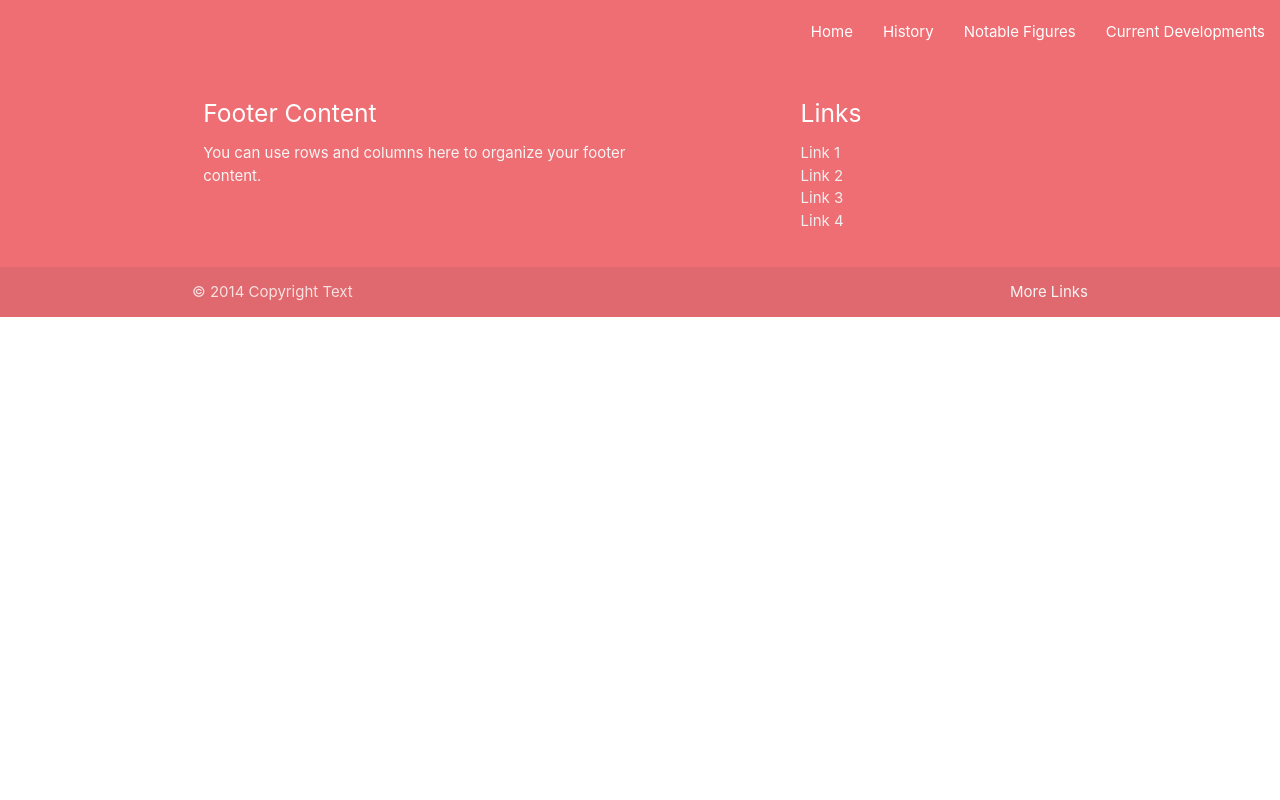
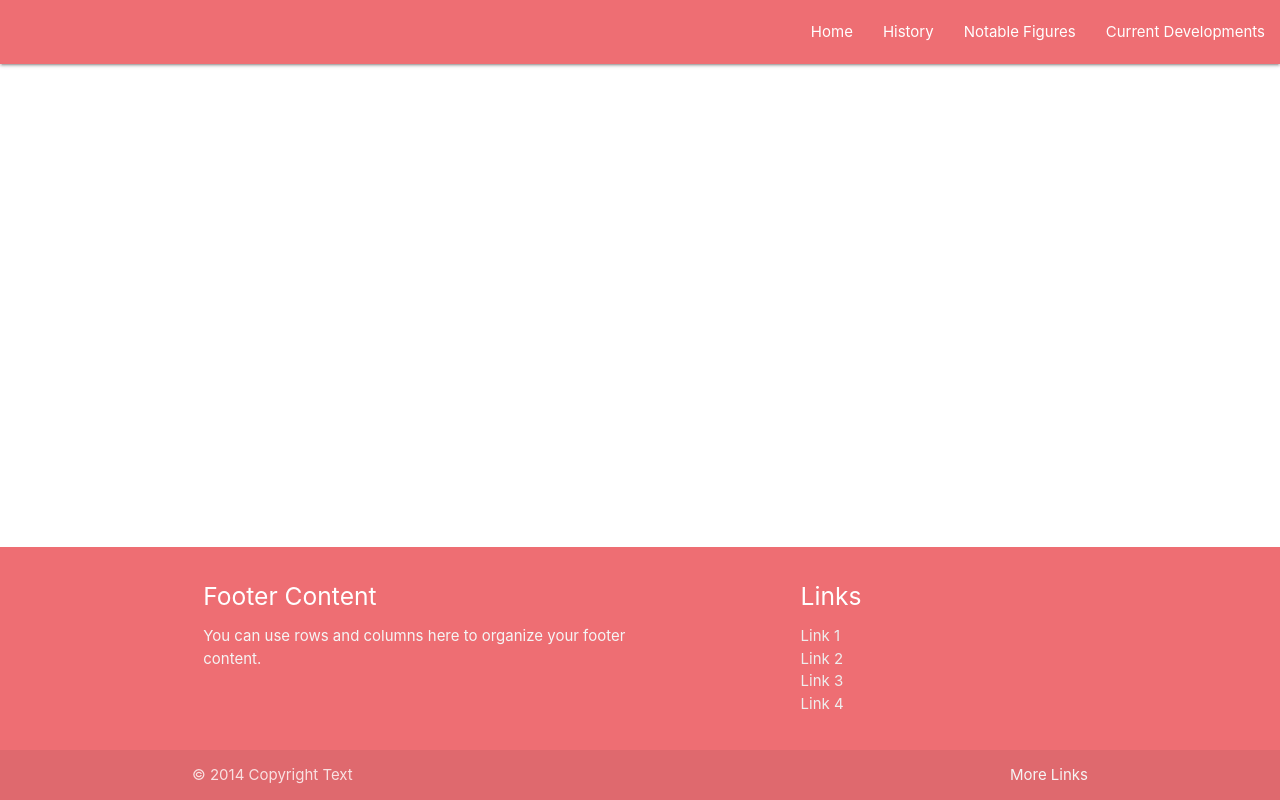
Before and after one commit to ChelleyD/99-ways-of-looking-at-CS, a plain HTML site: page current-developments.html in a window 1280 px wide. Drawn offline with nearby package versions, Linux system fonts and the light colour scheme.

Commit message:
made footer sticky

```diff
--- a/current-developments.css
+++ b/current-developments.css
@@ -0,0 +1,9 @@
+body {
+    display: flex;
+    min-height: 100vh;
+    flex-direction: column;
+}
+
+main {
+    flex: 1 0 auto;
+}
--- a/current-developments.html
+++ b/current-developments.html
@@ -13,6 +13,7 @@
     <!-- Icons -->
     <link href="https://fonts.googleapis.com/icon?family=Material+Icons" rel="stylesheet">
 
+    <link rel="stylesheet" href="current-developments.css">
     <title>Document</title>
 </head>
 <body>
@@ -28,6 +29,10 @@
             </div>
           </nav>
     </header>
+
+    <main>
+
+    </main>
 
     <footer class="page-footer">
         <div class="container">
```
